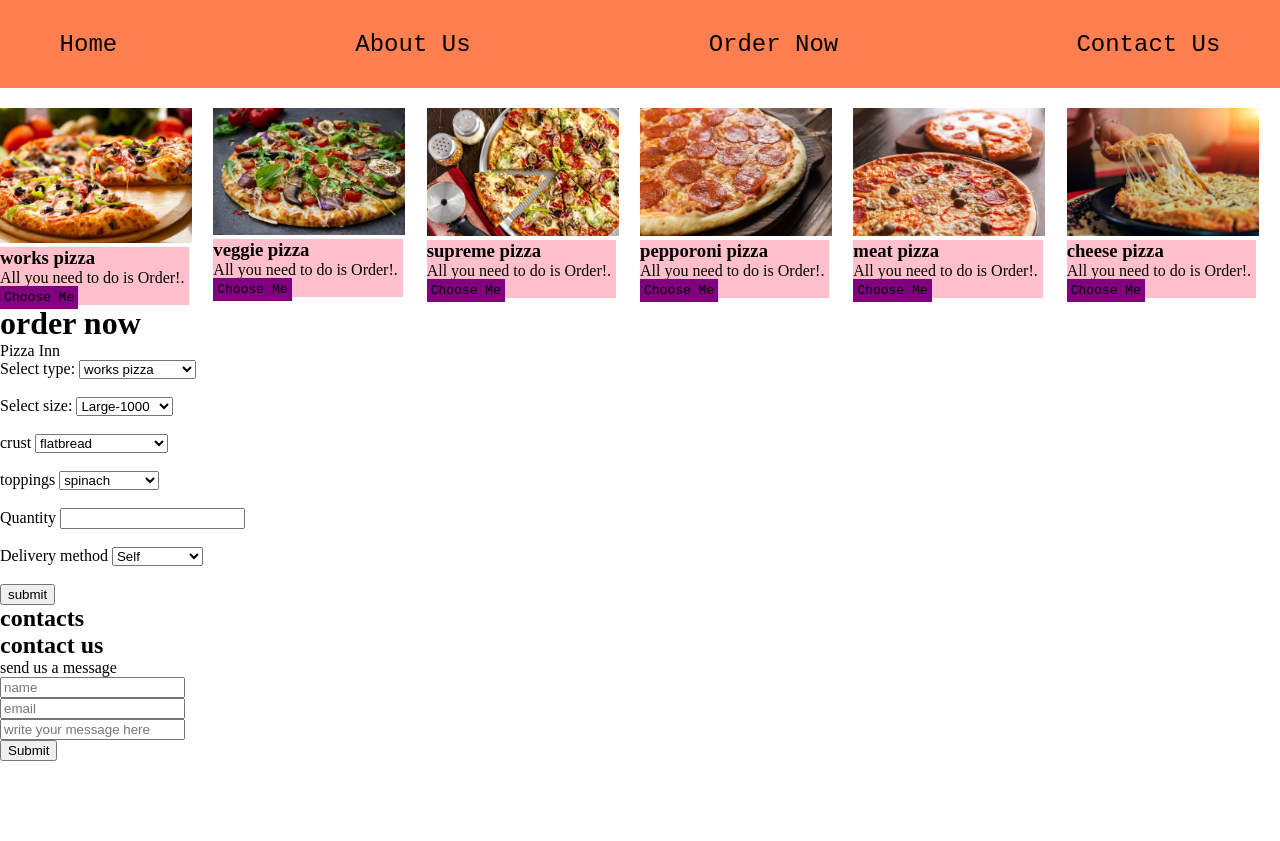
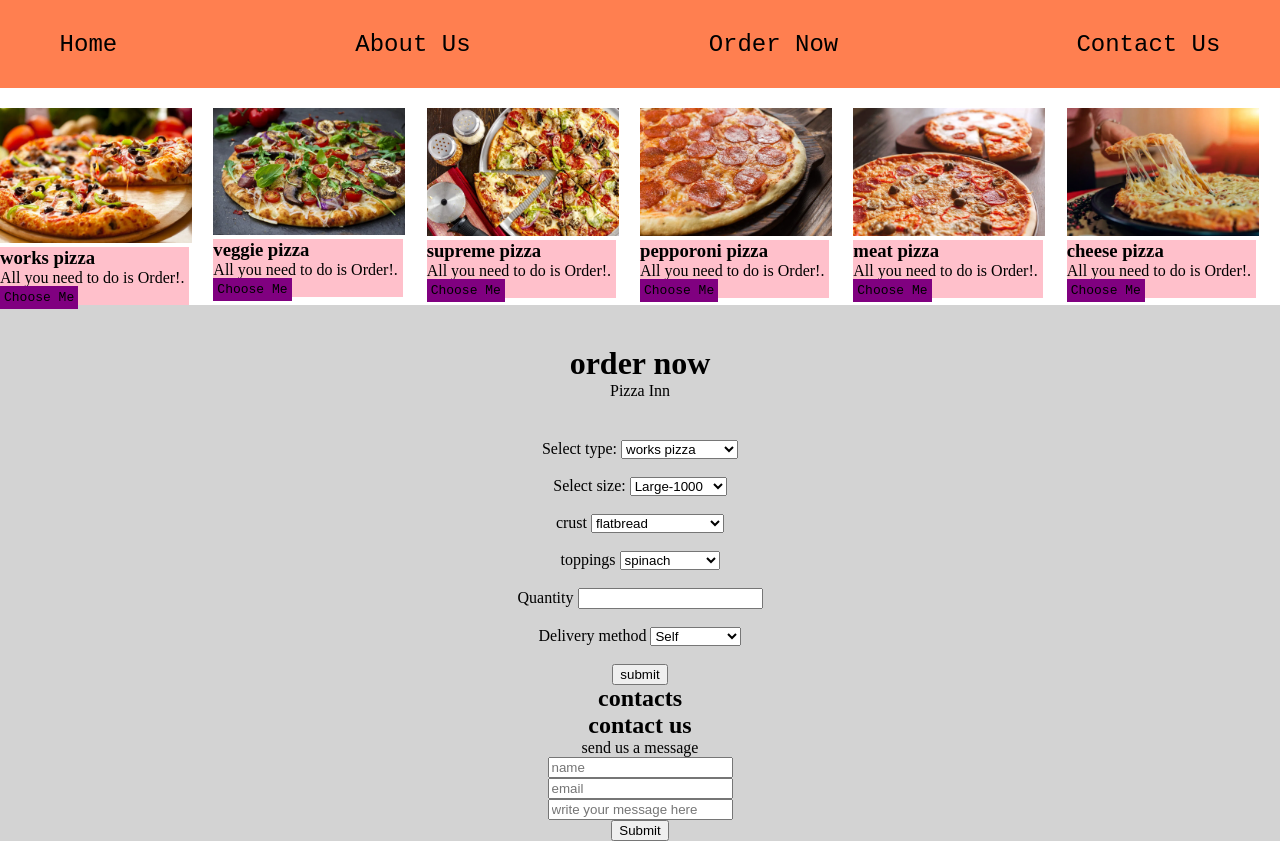
Before and after one commit to hassan3111/Piza, a plain HTML site: page html/index.html in a window 1280 px wide. Before the commit the page ends 800 px from the top, so only its background shows below. Drawn offline with Linux system fonts and the light colour scheme.

Commit message:
add bg-color of container

```diff
--- a/css/index.css
+++ b/css/index.css
@@ -77,7 +77,13 @@ nav{
   a:hover{
     background-color: orange;
 }
-.row {
+.rowA{
     text-align: center;
     padding: 40px;
 }
+.container{
+    align-items: center;
+    justify-content: center;
+    text-align: center;
+    background-color: lightgrey;
+}
```
